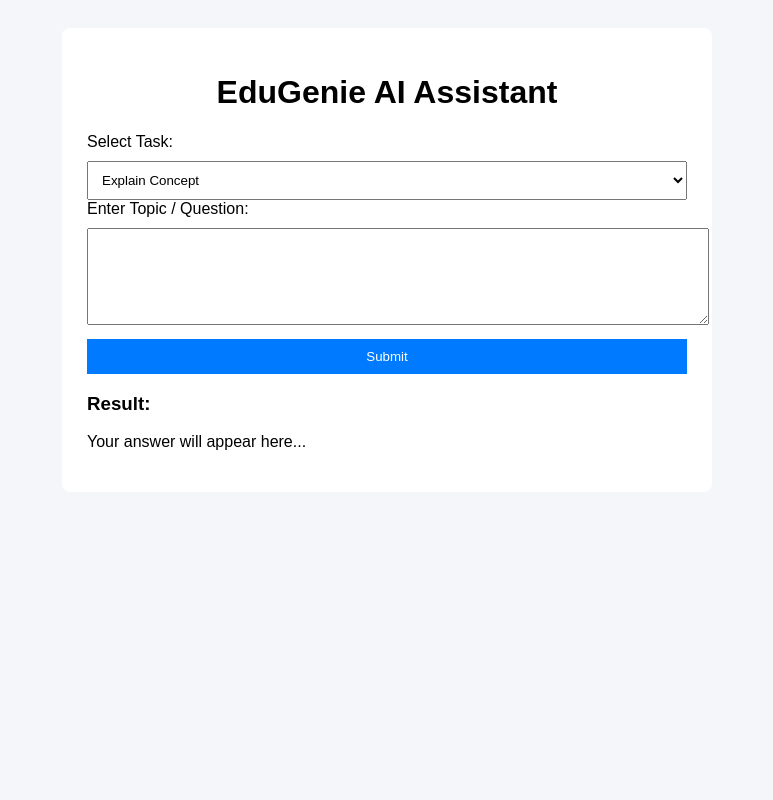
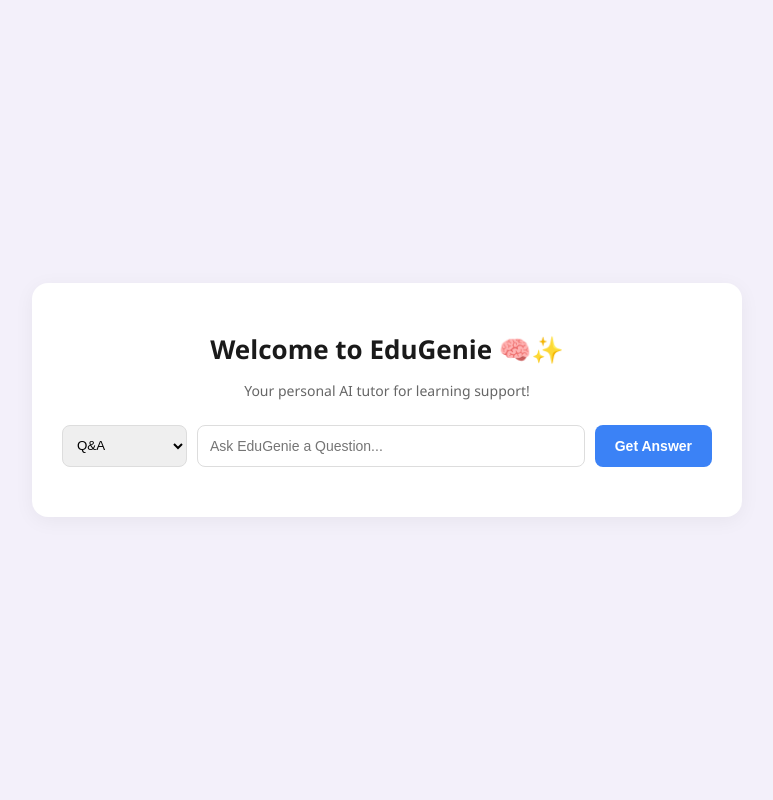
Before and after one commit to aishwariya966/EduGenie, a Python web app: template templates/index.html in a window 1280 px wide. Shown: the whole page, without its empty margins (253-1026 px from the left). Run offline with Jinja, Linux system fonts and the light colour scheme; the template is opened without the code that fills it, so the values that code supplies are empty.

Commit message:
Revamp EduGenie index.html layout and styles
Updated the HTML structure and styles for the EduGenie interface, enhancing user experience and responsiveness.

```diff
--- a/templates/index.html
+++ b/templates/index.html
@@ -2,30 +2,95 @@
 <html lang="en">
 <head>
     <meta charset="UTF-8">
-    <title>EduGenie - AI Learning Assistant</title>
-    <link rel="stylesheet" href="/static/style.css">
+    <meta name="viewport" content="width=device-width, initial-scale=1.0">
+    <title>EduGenie</title>
+    <style>
+        body {
+            font-family: 'Segoe UI', Tahoma, Geneva, Verdana, sans-serif;
+            background-color: #f3f0fa;
+            margin: 0;
+            padding: 40px 20px;
+            display: flex;
+            justify-content: center;
+            align-items: center;
+            min-height: 90vh;
+        }
+        .container {
+            background-color: #ffffff;
+            width: 100%;
+            max-width: 650px;
+            padding: 30px;
+            border-radius: 16px;
+            box-shadow: 0 4px 20px rgba(0, 0, 0, 0.05);
+            text-align: center;
+        }
+        h1 { color: #1a1a1a; font-size: 26px; margin-bottom: 5px; }
+        .subtitle { color: #666; font-size: 14px; margin-bottom: 25px; }
+        .form-group { display: flex; gap: 10px; margin-bottom: 20px; }
+        select { padding: 10px; border: 1px solid #ddd; border-radius: 8px; outline: none; }
+        input[type="text"] { flex: 1; padding: 12px; border: 1px solid #ddd; border-radius: 8px; font-size: 14px; outline: none; }
+        button { background-color: #3b82f6; color: white; border: none; padding: 12px 20px; border-radius: 8px; font-size: 14px; font-weight: 600; cursor: pointer; }
+        button:hover { background-color: #2563eb; }
+        .result-box { margin-top: 20px; text-align: left; background-color: #ffffff; border: 1px solid #e5e7eb; border-radius: 8px; padding: 20px; display: none; }
+        .result-title { font-weight: bold; font-size: 14px; margin-bottom: 8px; color: #333; }
+        .result-content { font-family: 'Courier New', Courier, monospace; font-size: 13px; color: #222; white-space: pre-wrap; line-height: 1.5; }
+    </style>
 </head>
 <body>
-    <div class="container">
-        <h1>EduGenie AI Assistant</h1>
-        <label for="task">Select Task:</label>
-        <select id="task">
-            <option value="Explain">Explain Concept</option>
-            <option value="QnA">Question & Answer</option>
-            <option value="Quiz">Generate Quiz</option>
-            <option value="Summary">Summarize Content</option>
-            <option value="Recommend Path">Learning Roadmap</option>
+
+<div class="container">
+    <h1>Welcome to EduGenie 🧠✨</h1>
+    <p class="subtitle">Your personal AI tutor for learning support!</p>
+
+    <div class="form-group">
+        <select id="moduleType">
+            <option value="qna">Q&A</option>
+            <option value="explanation">Explanation</option>
+            <option value="summary">Summary</option>
+            <option value="quiz">Quiz</option>
+            <option value="learning path">Learning Path</option>
         </select>
+        <input type="text" id="userInput" placeholder="Ask EduGenie a Question...">
+        <button onclick="submitData()">Get Answer</button>
+    </div>
 
-        <label for="userInput">Enter Topic / Question:</label>
-        <textarea id="userInput" rows="5"></textarea>
+    <div id="resultBox" class="result-box">
+        <div class="result-title" id="resultTitle">Answer:</div>
+        <div class="result-content" id="resultContent"></div>
+    </div>
+</div>
 
-        <button onclick="generateResponse()">Submit</button>
+<script>
+    async function submitData() {
+        const input = document.getElementById("userInput").value;
+        const type = document.getElementById("moduleType").value;
+        const resultBox = document.getElementById("resultBox");
+        const resultContent = document.getElementById("resultContent");
+        const resultTitle = document.getElementById("resultTitle");
 
-        <div id="resultBox" class="result-box">
-            <h3>Result:</h3>
-            <p id="output">Your answer will appear here...</p>
-        </div>
-    </div>
+        if (!input) {
+            alert("Please enter a question or topic!");
+            return;
+        }
+
+        resultTitle.innerText = type.toUpperCase() + ":";
+        resultContent.innerText = "Generating response...";
+        resultBox.style.display = "block";
+
+        try {
+            const response = await fetch("/process", {
+                method: "POST",
+                headers: { "Content-Type": "application/json" },
+                body: JSON.stringify({ type: type, text: input })
+            });
+
+            const data = await response.json();
+            resultContent.innerText = data.result || data.answer || data.explanation || "No response received.";
+        } catch (error) {
+            resultContent.innerText = "Error: Could not connect to backend server.";
+        }
+    }
+</script>
+
 </body>
 </html>
```
